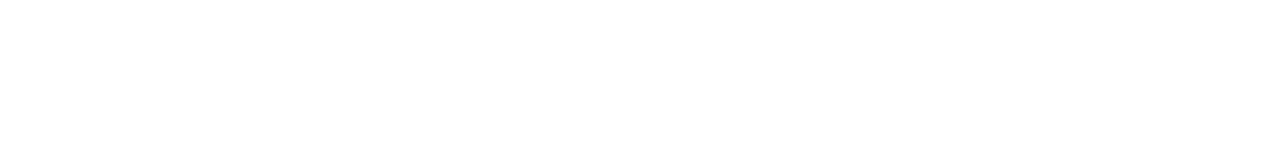
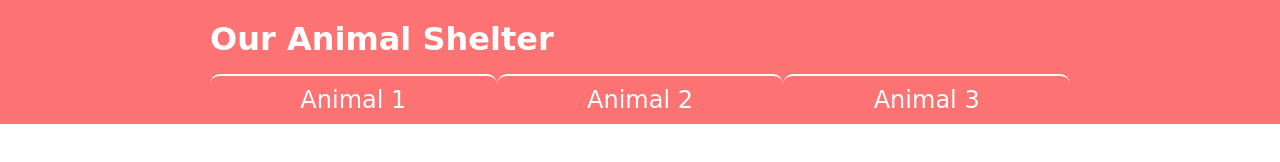
Before and after one commit to dominikaporzyczka/Ajax-Animal-Shelter, a plain HTML site: page index.html in a window 1280 px wide. Drawn offline with Linux system fonts and the light colour scheme; a web font is replaced by a local one.

Commit message:
Add header

```diff
--- a/css/style.css
+++ b/css/style.css
@@ -2,6 +2,7 @@
 body {
     margin: 0;
     padding: 0;
+    font-family: 'Gamja Flower', cursive;
 }
 
 html {
@@ -13,3 +14,57 @@
 *::after {
     box-sizing: inherit;
 }
+
+h1 {
+    margin: 0;
+}
+
+.container {
+    max-width: 900px;
+    margin: 0 auto;
+    padding: 0 20px;
+}
+
+/*
+* HEADER
+*/
+#header {
+    padding-top: 20px;
+    background: #FD7272;
+    color: #fff;
+}
+
+/* NAV */
+#animals-list {
+    padding: 0;
+    list-style-type: none;
+    display: flex;
+    flex-wrap: wrap;
+}
+
+.animals-list_animal {
+    flex-basis: 100%;
+    text-align: center;
+}
+
+.animals-list_animal a {
+    display: block;
+    width: 100%;
+    height: 100%;
+    padding: 10px 0 ;
+    text-decoration: none;
+    color: #fff;
+    font-size: 1.5em;
+    border-top: 2px solid #fff;
+    border-radius: 10px;
+}
+
+.animals-list_animal a:hover {
+    background: #fd6161;
+}
+
+@media screen and (min-width: 550px) {
+    .animals-list_animal {
+        flex: 1 0 30%;
+    }
+}
--- a/index.html
+++ b/index.html
@@ -5,10 +5,22 @@
     <meta name="viewport" content="width=device-width, initial-scale=1.0">
     <meta http-equiv="X-UA-Compatible" content="ie=edge">
     <title>Animal Shelter</title>
-
+    <link href="https://fonts.googleapis.com/css?family=Gamja+Flower" rel="stylesheet">
     <link rel="stylesheet" href="css/style.css">
 </head>
 <body>
+    <header id="header">
+        <div class="container">
+            <h1 class="title">Our Animal Shelter</h1>
+            <nav>
+                <ul id="animals-list">
+                    <li class="animals-list_animal"><a href="#">Animal 1</a></li>
+                    <li class="animals-list_animal"><a href="#">Animal 2</a></li>
+                    <li class="animals-list_animal"><a href="#">Animal 3</a></li>
+                </ul>
+            </nav>
+        </div>
+    </header>
 
     <script src="js/app.js"></script>
 </body>
```
